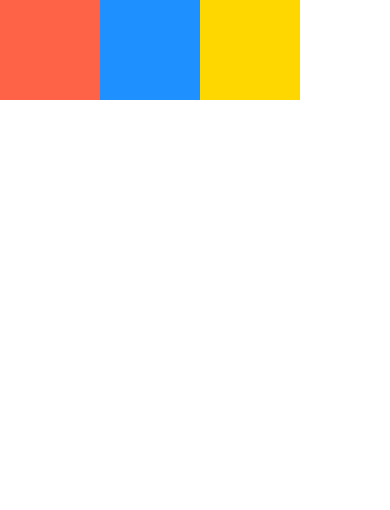
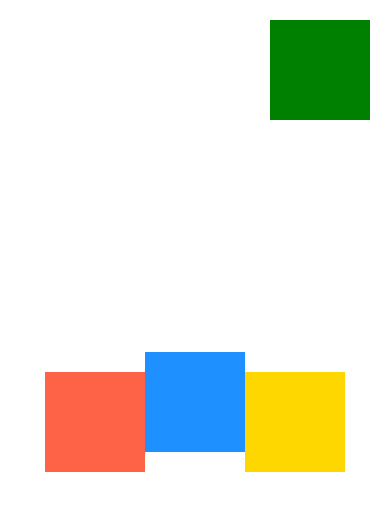
Before and after one commit to skandog/ReSeller, a React Native app: screen / in a window 390 px wide. Shown: the top 510 px of the page. Built offline with nearby package versions, Linux system fonts and the light colour scheme.

Commit message:
played around with positioning using flex and relative vs absolute

```diff
--- a/App.js
+++ b/App.js
@@ -29,11 +29,29 @@ export default function App() {
           backgroundColor: "#fff",
           flex: 1,
           flexDirection: "row",
+          justifyContent: "center",
+          alignItems: "center",
+          alignContent: "center",
         }}
       >
         <View style={{ backgroundColor: "tomato", width: 100, height: 100 }} />
         <View
-          style={{ backgroundColor: "dodgerblue", width: 100, height: 100 }}
+          style={{
+            backgroundColor: "dodgerblue",
+            width: 100,
+            height: 100,
+            top: -20,
+          }}
+        />
+        <View
+          style={{
+            backgroundColor: "green",
+            width: 100,
+            height: 100,
+            top: 20,
+            right: 20,
+            position: "absolute",
+          }}
         />
         <View style={{ backgroundColor: "gold", width: 100, height: 100 }} />
       </View>
```
